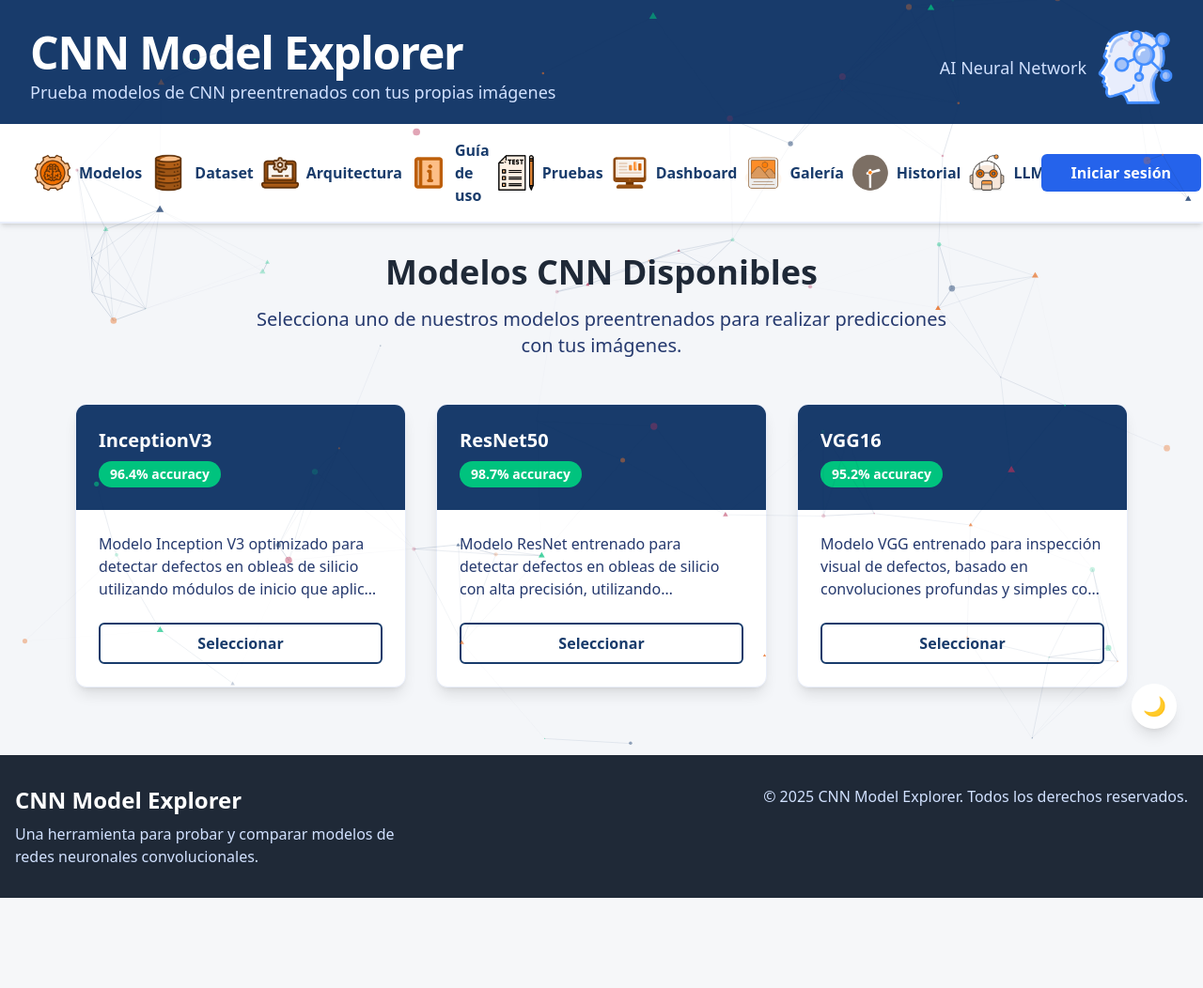
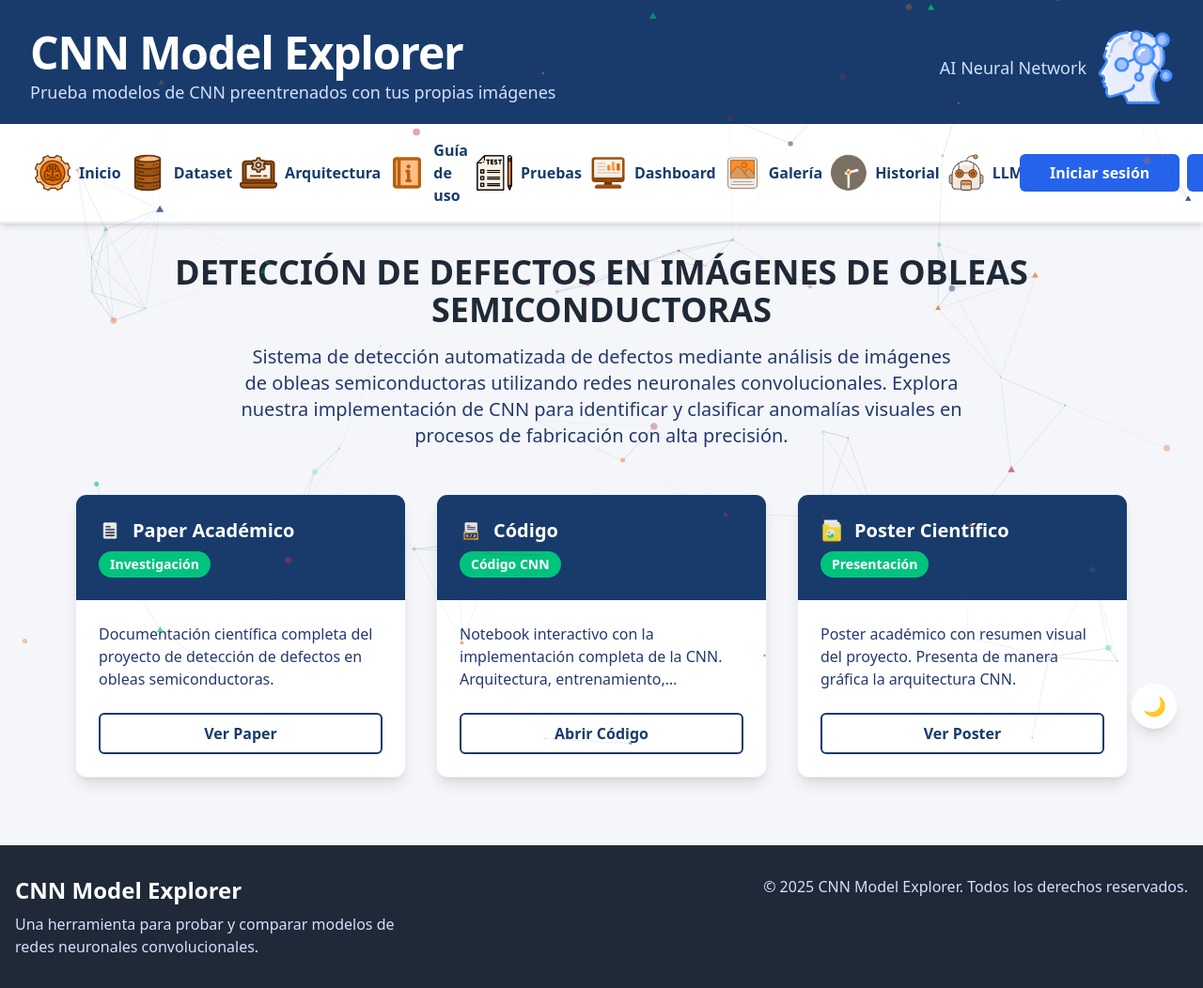
Before and after one commit to alexandracruz30/ProyectoFinalHerrTail, a Django app: page / in a window 1280 px wide; the page is wider, and only the part inside the window is pictured. Shown: that part at 94% size. Before the commit the page ends 956 px from the top of that part, so only its background shows below. Run offline with Django 5.2, Linux system fonts and the light colour scheme; some libraries are stand-ins or nearby versions.

Commit message:
tarjetas codigo, paper y poster listas en home

```diff
--- a/waferapp/templates/base/base.html
+++ b/waferapp/templates/base/base.html
@@ -110,7 +110,7 @@
                 <!-- Enlace a la página principal de modelos -->
                 <a href="{% url 'modelos:home' %}" class="flex items-center gap-2 px-3 py-2 rounded-md hover:bg-blue-50 dark:hover:bg-gray-700 transition-all duration-200 text-primary dark:text-blue-400 font-semibold">
                     <img src="{% static 'iconos/modelos.png' %}" alt="icono" class="w-10 h-10">
-                    <span>Modelos</span>
+                    <span>Inicio</span>
                 </a>
                 <!-- Enlace a la sección de dataset -->
                 <a href="{% url 'modelos:proceso_entrenamiento' %}" class="flex items-center gap-2 px-3 py-2 rounded-md hover:bg-blue-50 dark:hover:bg-gray-700 transition-all duration-200 text-primary dark:text-blue-400 font-semibold">
--- a/waferapp/templates/base/home.html
+++ b/waferapp/templates/base/home.html
@@ -1,41 +1,80 @@
 {% extends 'base/base.html' %}
+{% load static %}
 {% block title %}CNN Model Explorer - Selección de Modelos{% endblock %}
 {% block content %}
     <div class="max-w-6xl mx-auto px-4 py-8">
         <div class="text-center mb-12">
-            <h2 class="text-4xl font-bold text-gray-800 dark:text-white mb-4">Modelos CNN Disponibles</h2>
+            <h3 class="text-4xl font-bold text-gray-800 dark:text-white mb-4"> DETECCIÓN DE DEFECTOS EN IMÁGENES DE OBLEAS SEMICONDUCTORAS</h3>
             <p class="text-xl text-gray-600 dark:text-gray-300 max-w-3xl mx-auto">
-                Selecciona uno de nuestros modelos preentrenados para realizar predicciones con tus imágenes.
+                Sistema de detección automatizada de defectos mediante análisis de imágenes de obleas semiconductoras
+                utilizando redes neuronales convolucionales. Explora nuestra implementación de CNN para identificar y
+                clasificar anomalías visuales en procesos de fabricación con alta precisión.
             </p>
         </div>
 
         <div class="grid grid-cols-1 md:grid-cols-2 lg:grid-cols-3 gap-8">
-            {% for model in modelos %}
-                <div class="bg-white dark:bg-gray-800 rounded-xl shadow-lg hover:shadow-xl transition-shadow duration-300 overflow-hidden border border-gray-200 dark:border-gray-700">
-                    <div class="bg-primary dark:bg-gray-700 text-white p-6">
-                        <h3 class="text-xl font-bold mb-2">{{ model.nombre }}</h3>
-                        <span class="inline-block bg-success dark:bg-green-600 text-white px-3 py-1 rounded-full text-sm font-semibold">
-                            {{ model.accuracy }} accuracy
-                        </span>
+            <!-- Tarjeta Paper -->
+            <div class="bg-white dark:bg-gray-800 rounded-xl shadow-lg hover:shadow-xl transition-shadow duration-300 overflow-hidden border border-gray-200 dark:border-gray-700">
+                <div class="bg-primary dark:bg-gray-700 text-white p-6">
+                    <div class="flex items-center gap-3 mb-2">
+                        <img src="{% static 'homepng/paper1.png' %}" alt="Paper" class="w-6 h-6">
+                        <h3 class="text-xl font-bold">Paper Académico</h3>
                     </div>
-                    <div class="p-6">
-                        <p class="text-gray-600 dark:text-gray-300 mb-6 line-clamp-3">{{ model.descripcion }}</p>
-                        <button class="w-full bg-white dark:bg-gray-700 text-primary dark:text-blue-400 font-semibold py-2 px-4 rounded-md border-2 border-primary dark:border-blue-400 hover:bg-primary hover:text-white dark:hover:bg-blue-400 dark:hover:text-white dark:hover:border-blue-400 transition-colors duration-200">
-                            Seleccionar
-                        </button>
+                    <span class="inline-block bg-success dark:bg-green-600 text-white px-3 py-1 rounded-full text-sm font-semibold">
+                        Investigación
+                    </span>
+                </div>
+                <div class="p-6">
+                    <p class="text-gray-600 dark:text-gray-300 mb-6 line-clamp-3">
+                        Documentación científica completa del proyecto de detección de defectos en obleas semiconductoras.
+                    </p>
+                    <a href="https://utpac-my.sharepoint.com/:b:/g/personal/carlos_ortiz5_utp_ac_pa/ESbPFmGR18tOrhNWLFnBdaUBDScZAp4XHmJeTyi9AGpd0g?e=ehxG6U" target="_blank" class="w-full inline-block text-center bg-white dark:bg-gray-700 text-primary dark:text-blue-400 font-semibold py-2 px-4 rounded-md border-2 border-primary dark:border-blue-400 hover:bg-primary hover:text-white dark:hover:bg-blue-400 dark:hover:text-white dark:hover:border-blue-400 transition-colors duration-200">
+                        Ver Paper
+                    </a>
+                </div>
+            </div>
+
+            <!-- Tarjeta Google Colab -->
+            <div class="bg-white dark:bg-gray-800 rounded-xl shadow-lg hover:shadow-xl transition-shadow duration-300 overflow-hidden border border-gray-200 dark:border-gray-700">
+                <div class="bg-primary dark:bg-gray-700 text-white p-6">
+                    <div class="flex items-center gap-3 mb-2">
+                        <img src="{% static 'homepng/colab.png' %}" alt="Google Colab" class="w-6 h-6">
+                        <h3 class="text-xl font-bold">Código</h3>
                     </div>
+                    <span class="inline-block bg-success dark:bg-green-600 text-white px-3 py-1 rounded-full text-sm font-semibold">
+                        Código CNN
+                    </span>
                 </div>
-            {% empty %}
-                <div class="col-span-full text-center py-12">
-                    <div class="text-gray-400 dark:text-gray-500 mb-4">
-                        <svg class="w-24 h-24 mx-auto mb-4" fill="none" stroke="currentColor" viewBox="0 0 24 24">
-                            <path stroke-linecap="round" stroke-linejoin="round" stroke-width="2" d="M9 12h6m-6 4h6m2 5H7a2 2 0 01-2-2V5a2 2 0 012-2h5.586a1 1 0 01.707.293l5.414 5.414a1 1 0 01.293.707V19a2 2 0 01-2 2z"/>
-                        </svg>
+                <div class="p-6">
+                    <p class="text-gray-600 dark:text-gray-300 mb-6 line-clamp-3">
+                        Notebook interactivo con la implementación completa de la CNN. Arquitectura, entrenamiento, evaluación.
+                    </p>
+                    <a href="https://github.com/Carlos09Or/Wafer/tree/main" target="_blank" class="w-full inline-block text-center bg-white dark:bg-gray-700 text-primary dark:text-blue-400 font-semibold py-2 px-4 rounded-md border-2 border-primary dark:border-blue-400 hover:bg-primary hover:text-white dark:hover:bg-blue-400 dark:hover:text-white dark:hover:border-blue-400 transition-colors duration-200">
+                        Abrir Código
+                    </a>
+                </div>
+            </div>
+
+            <!-- Tarjeta Poster -->
+            <div class="bg-white dark:bg-gray-800 rounded-xl shadow-lg hover:shadow-xl transition-shadow duration-300 overflow-hidden border border-gray-200 dark:border-gray-700">
+                <div class="bg-primary dark:bg-gray-700 text-white p-6">
+                    <div class="flex items-center gap-3 mb-2">
+                        <img src="{% static 'homepng/poster.png' %}" alt="Poster" class="w-6 h-6">
+                        <h3 class="text-xl font-bold">Poster Científico</h3>
                     </div>
-                    <p class="text-xl text-gray-500 dark:text-gray-400 font-medium">No hay modelos disponibles.</p>
-                    <p class="text-gray-400 dark:text-gray-500 mt-2">Agrega un nuevo modelo para comenzar.</p>
+                    <span class="inline-block bg-success dark:bg-green-600 text-white px-3 py-1 rounded-full text-sm font-semibold">
+                    Presentación
+                    </span>
                 </div>
-            {% endfor %}
+                <div class="p-6">
+                    <p class="text-gray-600 dark:text-gray-300 mb-6 line-clamp-3">
+                        Poster académico con resumen visual del proyecto. Presenta de manera gráfica la arquitectura CNN.
+                    </p>
+                    <a href="https://utpac-my.sharepoint.com/:b:/g/personal/carlos_ortiz5_utp_ac_pa/EbTdYJtXahZNgegXvqQ1zAYBGIk57Bni1UN06jE9PYuM2g?e=8HyLtq" target="_blank" class="w-full inline-block text-center bg-white dark:bg-gray-700 text-primary dark:text-blue-400 font-semibold py-2 px-4 rounded-md border-2 border-primary dark:border-blue-400 hover:bg-primary hover:text-white dark:hover:bg-blue-400 dark:hover:text-white dark:hover:border-blue-400 transition-colors duration-200">
+                        Ver Poster
+                    </a>
+                </div>
+            </div>
         </div>
     </div>
 {% endblock %}
```
Also changed, not shown: static/homepng/colab.png (added), static/homepng/paper1.png (added), static/homepng/poster.png (added).
